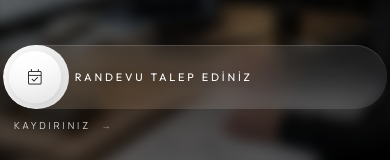
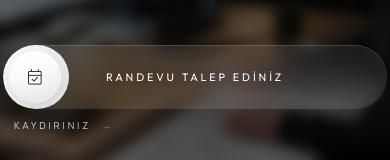
Before and after one commit to deqoin-website/Deqoin-new, a Next.js app: page / in a window 390 px wide. Shown: the part 455-615 px from the top of the page. Built offline with nearby package versions, Linux system fonts and the light colour scheme; no server answers; the database is empty; a web font is replaced by a local one.

Commit message:
Center swipe CTA label

```diff
--- a/app/globals.css
+++ b/app/globals.css
@@ -539,9 +539,12 @@ video {
 }
 
 .swipe-appointment-label {
-  position: relative;
+  position: absolute;
+  left: 50%;
+  top: 50%;
   z-index: 1;
-  margin-left: 78px;
+  transform: translate(-50%, -50%);
+  margin-left: 0;
   color: #ffffff;
   font-family: var(--font-display), sans-serif;
   font-size: 0.76rem;
@@ -653,7 +656,8 @@ video {
   }
 
   .swipe-appointment-label {
-    margin-left: 72px;
+    left: 50%;
+    top: 50%;
     font-size: 0.68rem;
     letter-spacing: 0.26em;
   }
```
